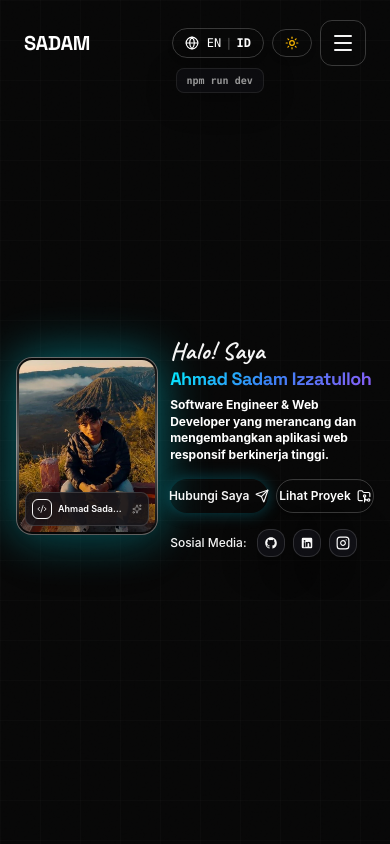
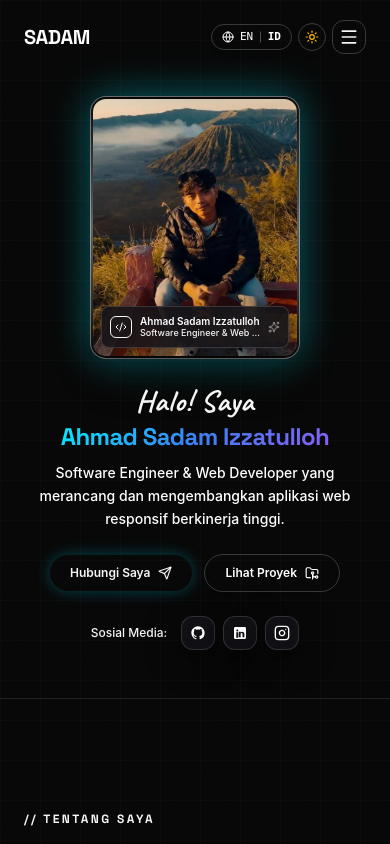
Before and after one commit to Sadam-142/myresume, a React (Vite) app: page / in a window 390 px wide. Shown: the top 844 px of the page. Built offline with nearby package versions, Linux system fonts and the light colour scheme.

Commit message:
fix: responsive mobile layout redesign for Hero section and Navbar action bar

```diff
--- a/src/components/Hero.tsx
+++ b/src/components/Hero.tsx
@@ -19,7 +19,7 @@ export const Hero: React.FC<HeroProps> = ({
   const currentInfo = personalInfo[lang];
 
   return (
-    <section id="hero" className="relative min-h-screen pt-28 sm:pt-36 pb-16 sm:pb-24 flex items-center overflow-hidden">
+    <section id="hero" className="relative min-h-[auto] md:min-h-screen pt-24 sm:pt-36 pb-12 sm:pb-24 flex items-center overflow-hidden">
       {/* Floating Modern Code Snippets Background Elements */}
       <div className="absolute inset-0 pointer-events-none overflow-hidden select-none z-0">
         {/* Code Chip 1: Top Left */}
@@ -50,7 +50,7 @@ export const Hero: React.FC<HeroProps> = ({
         </div>
 
         {/* Code Chip 5: Floating Mobile/Tablet Chip */}
-        <div className="absolute top-[8%] left-[45%] flex items-center gap-1.5 px-2.5 py-1 rounded-lg glass-card border-accentCyan/30 text-[10px] font-mono shadow-sm bg-surfaceDark/70 opacity-60">
+        <div className="absolute top-[8%] left-[45%] hidden sm:flex items-center gap-1.5 px-2.5 py-1 rounded-lg glass-card border-accentCyan/30 text-[10px] font-mono shadow-sm bg-surfaceDark/70 opacity-60">
           <span className="text-accentElectric font-semibold">npm run dev</span>
         </div>
 
@@ -65,13 +65,14 @@ export const Hero: React.FC<HeroProps> = ({
         {/* Ambient Glowing Cyber Grid Aura behind Hero */}
         <div className="absolute top-1/2 left-1/2 -translate-x-1/2 -translate-y-1/2 w-[700px] h-[400px] bg-gradient-to-r from-accentCyan/15 via-accentBlue/20 to-accentViolet/15 rounded-full blur-[90px] pointer-events-none z-0" />
       </div>
-      <div className="max-w-7xl mx-auto px-4 sm:px-6 md:px-12 w-full grid grid-cols-12 gap-3 sm:gap-8 lg:gap-12 items-center">
+
+      <div className="max-w-7xl mx-auto px-4 sm:px-6 md:px-12 w-full flex flex-col md:grid md:grid-cols-12 gap-6 sm:gap-8 lg:gap-12 items-center">
         {/* LEFT COLUMN - ULTRA-MODERN PHOTO FRAME */}
         <motion.div
           initial={{ opacity: 0, scale: 0.95 }}
           animate={{ opacity: 1, scale: 1 }}
           transition={{ duration: 0.5, ease: 'easeOut' }}
-          className="col-span-5 sm:col-span-5 lg:col-span-5 flex justify-center items-center relative transform-gpu"
+          className="w-full md:col-span-5 flex justify-center items-center relative transform-gpu"
         >
           {/* REAR GLOWING LIGHT FLARE AURA (Kilauan Cahaya dari Belakang) */}
           <div className="absolute -inset-3 sm:-inset-6 rounded-3xl bg-gradient-to-r from-accentCyan via-accentBlue to-accentViolet opacity-70 blur-lg sm:blur-xl animate-pulse-slow pointer-events-none z-0 transform-gpu" />
@@ -95,7 +96,7 @@ export const Hero: React.FC<HeroProps> = ({
           <motion.div
             whileHover={{ scale: 1.04, rotate: 0 }}
             transition={{ duration: 0.3 }}
-            className="relative z-10 w-full max-w-[155px] sm:max-w-md aspect-[4/5] rounded-2xl sm:rounded-3xl p-[2px] sm:p-[3px] bg-gradient-to-b from-accentCyan via-white/40 to-accentViolet shadow-[0_0_50px_rgba(0,240,255,0.45)] backdrop-blur-2xl border border-white/40 cursor-pointer"
+            className="relative z-10 w-full max-w-[210px] sm:max-w-xs md:max-w-md aspect-[4/5] rounded-2xl sm:rounded-3xl p-[2px] sm:p-[3px] bg-gradient-to-b from-accentCyan via-white/40 to-accentViolet shadow-[0_0_40px_rgba(0,240,255,0.4)] backdrop-blur-2xl border border-white/40 cursor-pointer"
           >
             <div className="relative w-full h-full rounded-[13px] sm:rounded-[21px] bg-surfaceDark overflow-hidden flex flex-col justify-end group shadow-2xl">
               {/* Profile Photo */}
@@ -116,59 +117,59 @@ export const Hero: React.FC<HeroProps> = ({
               <div className="absolute inset-0 bg-gradient-to-t from-bgDark/95 via-bgDark/20 to-transparent pointer-events-none" />
 
               {/* Floating Bottom Info Tag */}
-              <div className="absolute bottom-1.5 left-1.5 right-1.5 sm:bottom-4 sm:left-4 sm:right-4 z-10">
-                <div className="glass-card p-1.5 sm:p-2.5 rounded-lg sm:rounded-xl border-white/20 backdrop-blur-md flex items-center justify-between shadow-xl bg-surfaceDark/90">
-                  <div className="flex items-center gap-1.5 sm:gap-2.5 min-w-0">
+              <div className="absolute bottom-2 left-2 right-2 sm:bottom-4 sm:left-4 sm:right-4 z-10">
+                <div className="glass-card p-2 sm:p-2.5 rounded-lg sm:rounded-xl border-white/20 backdrop-blur-md flex items-center justify-between shadow-xl bg-surfaceDark/90">
+                  <div className="flex items-center gap-2 sm:gap-2.5 min-w-0">
                     <div className="p-1 sm:p-1.5 rounded-md sm:rounded-lg bg-accentCyan/20 text-accentElectric border border-accentCyan/40 shadow-sm shrink-0">
-                      <Code2 className="w-2.5 h-2.5 sm:w-3.5 sm:h-3.5" />
+                      <Code2 className="w-3 h-3 sm:w-3.5 sm:h-3.5" />
                     </div>
                     <div className="truncate min-w-0">
-                      <h4 className="text-[9px] sm:text-xs font-semibold text-white leading-tight truncate">
+                      <h4 className="text-[10px] sm:text-xs font-semibold text-white leading-tight truncate">
                         {currentInfo.name}
                       </h4>
-                      <p className="text-[8px] sm:text-[10px] text-accentCyan font-medium leading-tight truncate hidden sm:block">
+                      <p className="text-[9px] sm:text-[10px] text-accentCyan font-medium leading-tight truncate">
                         {currentInfo.title}
                       </p>
                     </div>
                   </div>
-                  <Sparkles className="w-2.5 h-2.5 sm:w-3.5 sm:h-3.5 text-accentCyan animate-pulse shrink-0 ml-1" />
+                  <Sparkles className="w-3 h-3 sm:w-3.5 sm:h-3.5 text-accentCyan animate-pulse shrink-0 ml-1" />
                 </div>
               </div>
             </div>
           </motion.div>
         </motion.div>
 
-        {/* RIGHT COLUMN - TYPOGRAPHY & SKILLS (Side-by-side on mobile & desktop) */}
+        {/* RIGHT COLUMN - TYPOGRAPHY & SKILLS */}
         <motion.div
-          initial={{ opacity: 0, x: 20 }}
-          animate={{ opacity: 1, x: 0 }}
+          initial={{ opacity: 0, y: 20 }}
+          animate={{ opacity: 1, y: 0 }}
           transition={{ duration: 0.8, delay: 0.2, ease: 'easeOut' }}
-          className="col-span-7 sm:col-span-7 lg:col-span-7 flex flex-col items-start z-10"
+          className="w-full md:col-span-7 flex flex-col items-center md:items-start text-center md:text-left z-10"
         >
           {/* Unique Curved Handwriting Greeting */}
-          <span className="font-handwriting text-accentCyan text-2xl sm:text-4xl lg:text-5xl font-bold tracking-wide block mb-0.5 sm:mb-1">
+          <span className="font-handwriting text-accentCyan text-3xl sm:text-4xl lg:text-5xl font-bold tracking-wide block mb-1">
             {currentInfo.greeting}
           </span>
 
           {/* Full Name in Ultra-Modern Font */}
-          <h1 className="text-lg sm:text-4xl lg:text-6xl font-black font-brand-logo tracking-tight leading-[1.12] mb-2 sm:mb-6">
+          <h1 className="text-2xl sm:text-4xl lg:text-6xl font-black font-brand-logo tracking-tight leading-[1.15] mb-3 sm:mb-6">
             <span className="text-gradient">
               {currentInfo.heroName}
             </span>
           </h1>
 
           {/* Primary Skills & Role Description */}
-          <p className="text-xs sm:text-lg lg:text-xl font-bold text-white leading-snug sm:leading-relaxed mb-4 sm:mb-8 max-w-2xl">
+          <p className="text-sm sm:text-lg lg:text-xl font-medium sm:font-bold text-white leading-relaxed mb-6 sm:mb-8 max-w-2xl text-center md:text-left">
             {currentInfo.heroDescription}
           </p>
 
-          {/* Clean Action Buttons (Compact layout, soft natural font, side-by-side) */}
-          <div className="grid grid-cols-2 sm:flex sm:items-center gap-2 sm:gap-3 w-full sm:w-auto mb-3 sm:mb-4">
+          {/* Clean Action Buttons */}
+          <div className="flex flex-wrap items-center justify-center md:justify-start gap-3 w-full sm:w-auto mb-5 sm:mb-6">
             <a
               href="#contact"
               onMouseEnter={onMouseEnterButton}
               onMouseLeave={onMouseLeaveButton}
-              className="group inline-flex items-center justify-center gap-1.5 sm:gap-2 px-3 py-2 sm:px-5 sm:py-2.5 rounded-full font-semibold text-xs sm:text-sm text-bgDark bg-accentCyan hover:bg-accentElectric transition-all duration-300 shadow-[0_0_15px_rgba(6,182,212,0.35)] hover:shadow-[0_0_25px_rgba(0,240,255,0.5)] text-center whitespace-nowrap"
+              className="group inline-flex items-center justify-center gap-2 px-5 py-2.5 rounded-full font-semibold text-xs sm:text-sm text-bgDark bg-accentCyan hover:bg-accentElectric transition-all duration-300 shadow-[0_0_15px_rgba(6,182,212,0.35)] hover:shadow-[0_0_25px_rgba(0,240,255,0.5)] text-center whitespace-nowrap"
             >
               <span>{lang === 'EN' ? 'Contact Me' : 'Hubungi Saya'}</span>
               <Send className="w-3.5 h-3.5 sm:w-4 sm:h-4 group-hover:translate-x-0.5 group-hover:-translate-y-0.5 transition-transform shrink-0" />
@@ -178,15 +179,15 @@ export const Hero: React.FC<HeroProps> = ({
               href="#projects"
               onMouseEnter={onMouseEnterButton}
               onMouseLeave={onMouseLeaveButton}
-              className="group inline-flex items-center justify-center gap-1.5 sm:gap-2 px-3 py-2 sm:px-5 sm:py-2.5 rounded-full font-semibold text-xs sm:text-sm text-white bg-surfaceDark/90 border border-white/20 hover:border-accentCyan/60 hover:bg-surfaceDark transition-all duration-300 shadow-sm text-center whitespace-nowrap"
+              className="group inline-flex items-center justify-center gap-2 px-5 py-2.5 rounded-full font-semibold text-xs sm:text-sm text-white bg-surfaceDark/90 border border-white/20 hover:border-accentCyan/60 hover:bg-surfaceDark transition-all duration-300 shadow-sm text-center whitespace-nowrap"
             >
               <span>{lang === 'EN' ? 'View Work' : 'Lihat Proyek'}</span>
               <FolderGit2 className="w-3.5 h-3.5 sm:w-4 sm:h-4 text-accentCyan group-hover:scale-110 group-hover:rotate-6 transition-transform shrink-0" />
             </a>
           </div>
 
-          {/* Social Links Row (Directly below buttons with seamless compact spacing & soft font) */}
-          <div className="flex items-center gap-2.5 sm:gap-4 w-full max-w-md pt-1">
+          {/* Social Links Row */}
+          <div className="flex items-center justify-center md:justify-start gap-3.5 w-full max-w-md pt-1">
             <span className="text-xs sm:text-sm font-medium text-secondaryText/90 tracking-normal">
               {lang === 'EN' ? 'Connect:' : 'Sosial Media:'}
             </span>
@@ -198,9 +199,9 @@ export const Hero: React.FC<HeroProps> = ({
                 aria-label="GitHub Profile"
                 onMouseEnter={onMouseEnterButton}
                 onMouseLeave={onMouseLeaveButton}
-                className="p-1.5 sm:p-2 rounded-xl glass-card text-white hover:text-accentCyan hover:border-accentCyan/50 transition-all duration-200 shadow-sm"
+                className="p-2 sm:p-2.5 rounded-xl glass-card text-white hover:text-accentCyan hover:border-accentCyan/50 transition-all duration-200 shadow-sm"
               >
-                <IconGithub className="w-3.5 h-3.5 sm:w-4 sm:h-4" />
+                <IconGithub className="w-4 h-4" />
               </a>
               <a
                 href={socialLinks.linkedin}
@@ -209,9 +210,9 @@ export const Hero: React.FC<HeroProps> = ({
                 aria-label="LinkedIn Profile"
                 onMouseEnter={onMouseEnterButton}
                 onMouseLeave={onMouseLeaveButton}
-                className="p-1.5 sm:p-2 rounded-xl glass-card text-white hover:text-accentBlue hover:border-accentBlue/50 transition-all duration-200 shadow-sm"
+                className="p-2 sm:p-2.5 rounded-xl glass-card text-white hover:text-accentBlue hover:border-accentBlue/50 transition-all duration-200 shadow-sm"
               >
-                <IconLinkedin className="w-3.5 h-3.5 sm:w-4 sm:h-4" />
+                <IconLinkedin className="w-4 h-4" />
               </a>
               <a
                 href={socialLinks.instagram}
@@ -220,9 +221,9 @@ export const Hero: React.FC<HeroProps> = ({
                 aria-label="Instagram Profile"
                 onMouseEnter={onMouseEnterButton}
                 onMouseLeave={onMouseLeaveButton}
-                className="p-1.5 sm:p-2 rounded-xl glass-card text-white hover:text-accentViolet hover:border-accentViolet/50 transition-all duration-200 shadow-sm"
+                className="p-2 sm:p-2.5 rounded-xl glass-card text-white hover:text-accentViolet hover:border-accentViolet/50 transition-all duration-200 shadow-sm"
               >
-                <IconInstagram className="w-3.5 h-3.5 sm:w-4 sm:h-4" />
+                <IconInstagram className="w-4 h-4" />
               </a>
             </div>
           </div>
--- a/src/components/Navbar.tsx
+++ b/src/components/Navbar.tsx
@@ -141,16 +141,16 @@ export const Navbar: React.FC<NavbarProps> = ({
         </nav>
 
         {/* Right Action Bar */}
-        <div className="flex items-center gap-2 sm:gap-3.5">
+        <div className="flex items-center gap-1.5 sm:gap-3">
           {/* Language Switcher Button (EN | ID) */}
           <button
             onClick={onToggleLanguage}
             onMouseEnter={onMouseEnterButton}
             onMouseLeave={onMouseLeaveButton}
             aria-label="Switch Language"
-            className="group relative inline-flex items-center gap-2 px-3 sm:px-3.5 py-1.5 rounded-full text-xs font-semibold tracking-normal text-white bg-surfaceDark/90 border border-white/20 hover:border-accentCyan/60 transition-all duration-300 shadow-md cursor-pointer"
+            className="group relative inline-flex items-center gap-1.5 px-2.5 sm:px-3.5 py-1 sm:py-1.5 rounded-full text-[11px] sm:text-xs font-semibold tracking-normal text-white bg-surfaceDark/90 border border-white/20 hover:border-accentCyan/60 transition-all duration-300 shadow-md cursor-pointer"
           >
-            <Globe className="w-3.5 h-3.5 text-accentCyan group-hover:rotate-45 transition-transform duration-300" />
+            <Globe className="w-3 h-3 sm:w-3.5 sm:h-3.5 text-accentCyan group-hover:rotate-45 transition-transform duration-300" />
             <div className="flex items-center gap-1 font-mono">
               <span className={lang === 'EN' ? 'text-accentElectric font-black' : 'text-secondaryText font-medium'}>
                 EN
@@ -169,7 +169,7 @@ export const Navbar: React.FC<NavbarProps> = ({
             onMouseLeave={onMouseLeaveButton}
             aria-label="Toggle Theme"
             title={theme === 'dark' ? 'Switch to Light Mode' : 'Switch to Dark Mode'}
-            className="group relative inline-flex items-center gap-1.5 px-3 py-1.5 rounded-full text-xs font-semibold tracking-normal text-white bg-surfaceDark/90 border border-white/20 hover:border-accentCyan/60 transition-all duration-300 shadow-md cursor-pointer"
+            className="group relative inline-flex items-center justify-center p-1.5 sm:px-3 sm:py-1.5 rounded-full text-xs font-semibold tracking-normal text-white bg-surfaceDark/90 border border-white/20 hover:border-accentCyan/60 transition-all duration-300 shadow-md cursor-pointer"
           >
             {theme === 'dark' ? (
               <>
@@ -190,9 +190,9 @@ export const Navbar: React.FC<NavbarProps> = ({
             aria-label="Toggle mobile menu"
             onMouseEnter={onMouseEnterButton}
             onMouseLeave={onMouseLeaveButton}
-            className="xl:hidden p-2.5 rounded-xl text-secondaryText hover:text-white bg-surfaceDark/90 border border-white/20 focus:outline-none cursor-pointer"
+            className="xl:hidden p-1.5 sm:p-2.5 rounded-xl text-secondaryText hover:text-white bg-surfaceDark/90 border border-white/20 focus:outline-none cursor-pointer"
           >
-            {mobileMenuOpen ? <X className="w-6 h-6" /> : <Menu className="w-6 h-6" />}
+            {mobileMenuOpen ? <X className="w-5 h-5 sm:w-6 sm:h-6" /> : <Menu className="w-5 h-5 sm:w-6 sm:h-6" />}
           </button>
         </div>
       </div>
```
